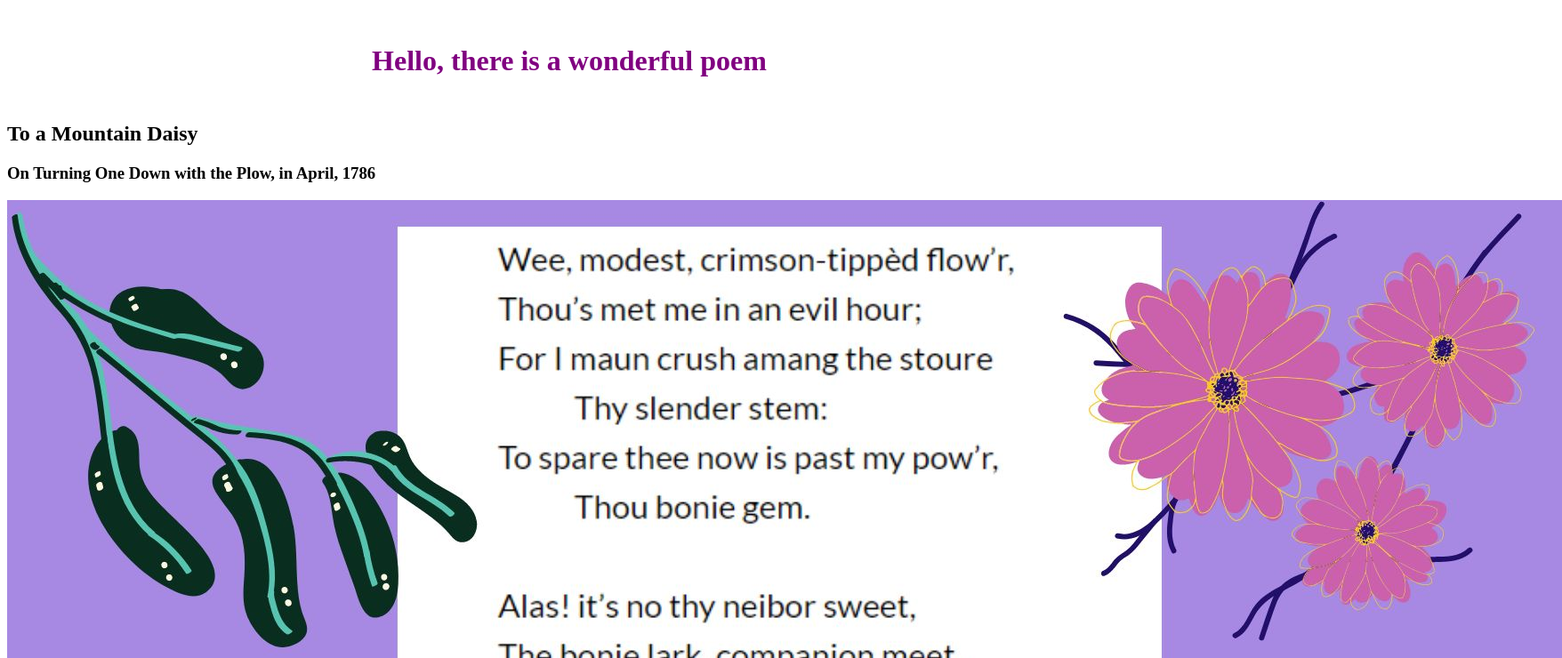
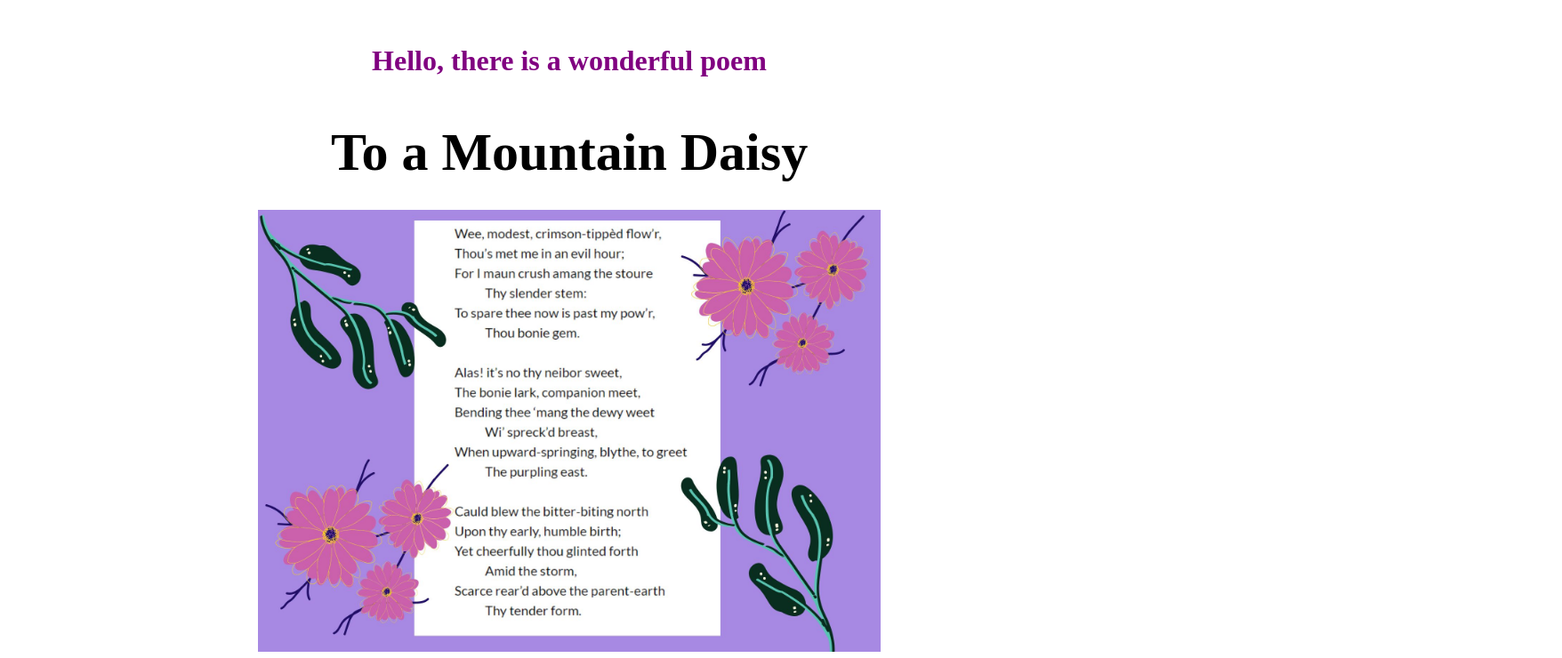
Before and after one commit to Elene-tech/learning-git-2, a plain HTML site: page index.html in a window 1280 px wide. Shown: the top 740 px of the page at 89% size, 1756 px wide, since content can reach past the window. Drawn offline with Linux system fonts and the light colour scheme.

Commit message:
Style image and h3

```diff
--- a/index.html
+++ b/index.html
@@ -10,7 +10,7 @@
   <body>
     <h1>Hello, there is a wonderful poem</h1>
     <h2>To a Mountain Daisy</h2>
+    <div class="postcard"><img src="card.jpg" /></div>
     <h3>On Turning One Down with the Plow, in April, 1786</h3>
-    <div class="postcard"><img src="card.jpg" /></div>
   </body>
 </html>
--- a/style.css
+++ b/style.css
@@ -3,3 +3,18 @@ h1 {
   text-align: center;
   margin: 50px 0;
 }
+h2 {
+  color: black;
+  text-align: center;
+  margin-bottom: 30px;
+  font-size: 60px;
+}
+.postcard {
+  text-align: center;
+  margin: 0 auto;
+}
+
+.postcard img {
+  max-width: 700px;
+  max-height: 700px;
+}
```
Also changed, not shown: screenshots/screen 3.jpg (added).
